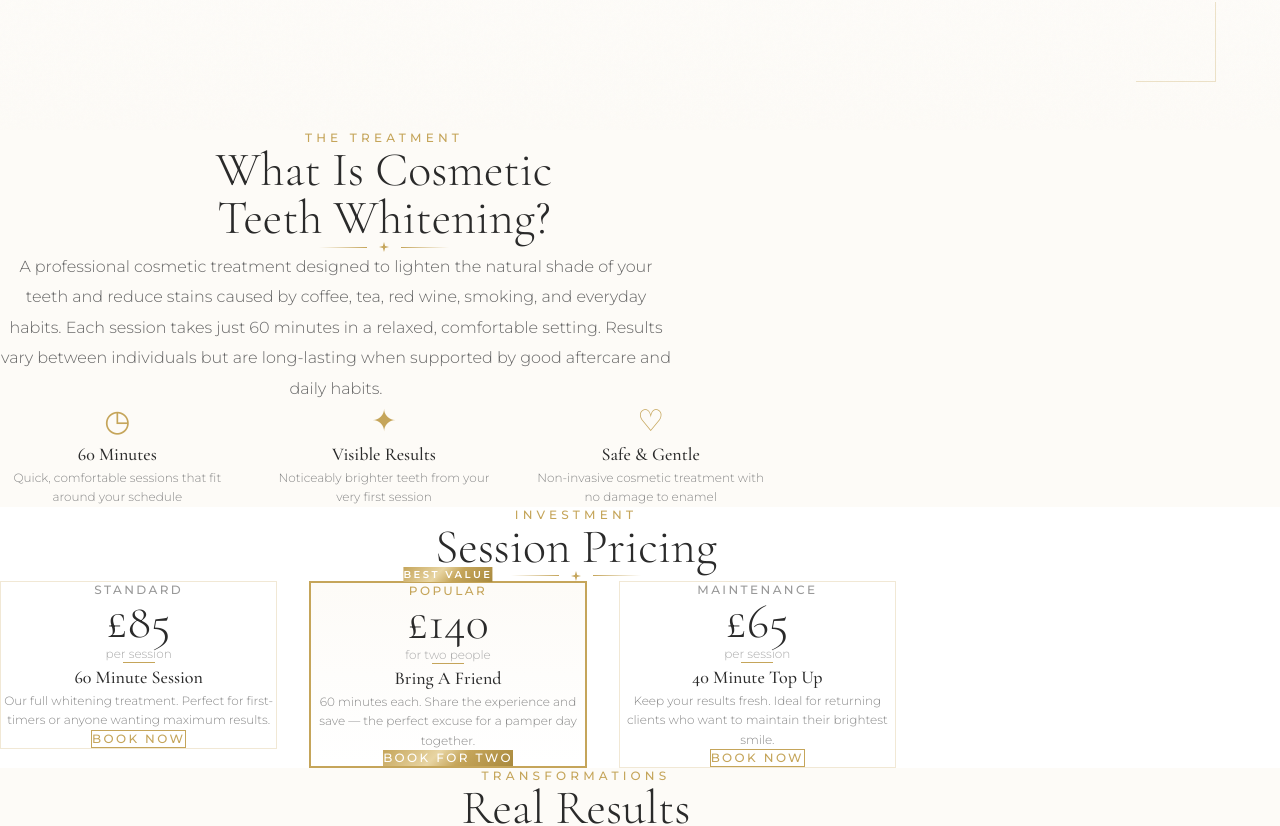
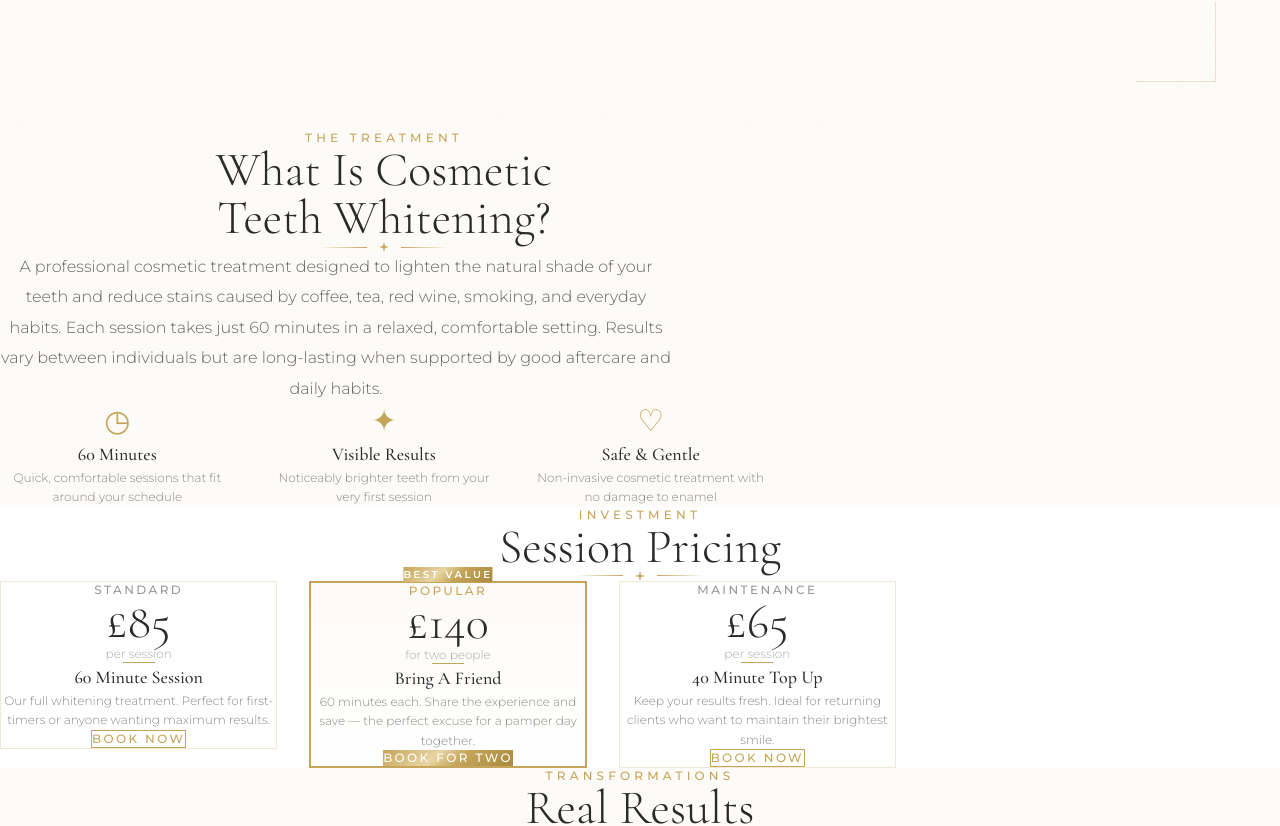
Before and after one commit to t82rhzrjnh-del/prime-white-smile-studio, a Next.js app: page / in a window 1280 px wide. Shown: the part 670-1496 px from the top of the page. Built offline with nearby package versions, Linux system fonts and the light colour scheme.

Commit message:
center page vertically and increase max width for better centering on laptop

```diff
--- a/app/page.tsx
+++ b/app/page.tsx
@@ -82,7 +82,7 @@ function SectionLabel({ text }: { text: string }) {
 function SectionWrapper({ children, id, bg = "#FFFFFF", className = "" }: { children: React.ReactNode; id: string; bg?: string; className?: string }) {
   return (
     <section id={id} className={`py-24 md:py-32 ${className}`} style={{ background: bg }}>
-      <div className="w-full max-w-6xl mx-auto px-8 md:px-12 lg:px-16">
+      <div className="w-full max-w-7xl mx-auto px-8 md:px-12 lg:px-16">
         {children}
       </div>
     </section>
@@ -137,7 +137,7 @@ export default function PrimeSmileStudio() {
   ];
 
   return (
-    <div className="min-h-screen bg-white" style={{ fontFamily: "'Cormorant Garamond', Georgia, serif" }}>
+    <div className="min-h-screen bg-white flex flex-col justify-center" style={{ fontFamily: "'Cormorant Garamond', Georgia, serif" }}>
       <style>{`
         @import url('https://fonts.googleapis.com/css2?family=Cormorant+Garamond:ital,wght@0,300;0,400;0,500;0,600;0,700;1,300;1,400&family=Montserrat:wght@300;400;500;600&display=swap');
 
```
